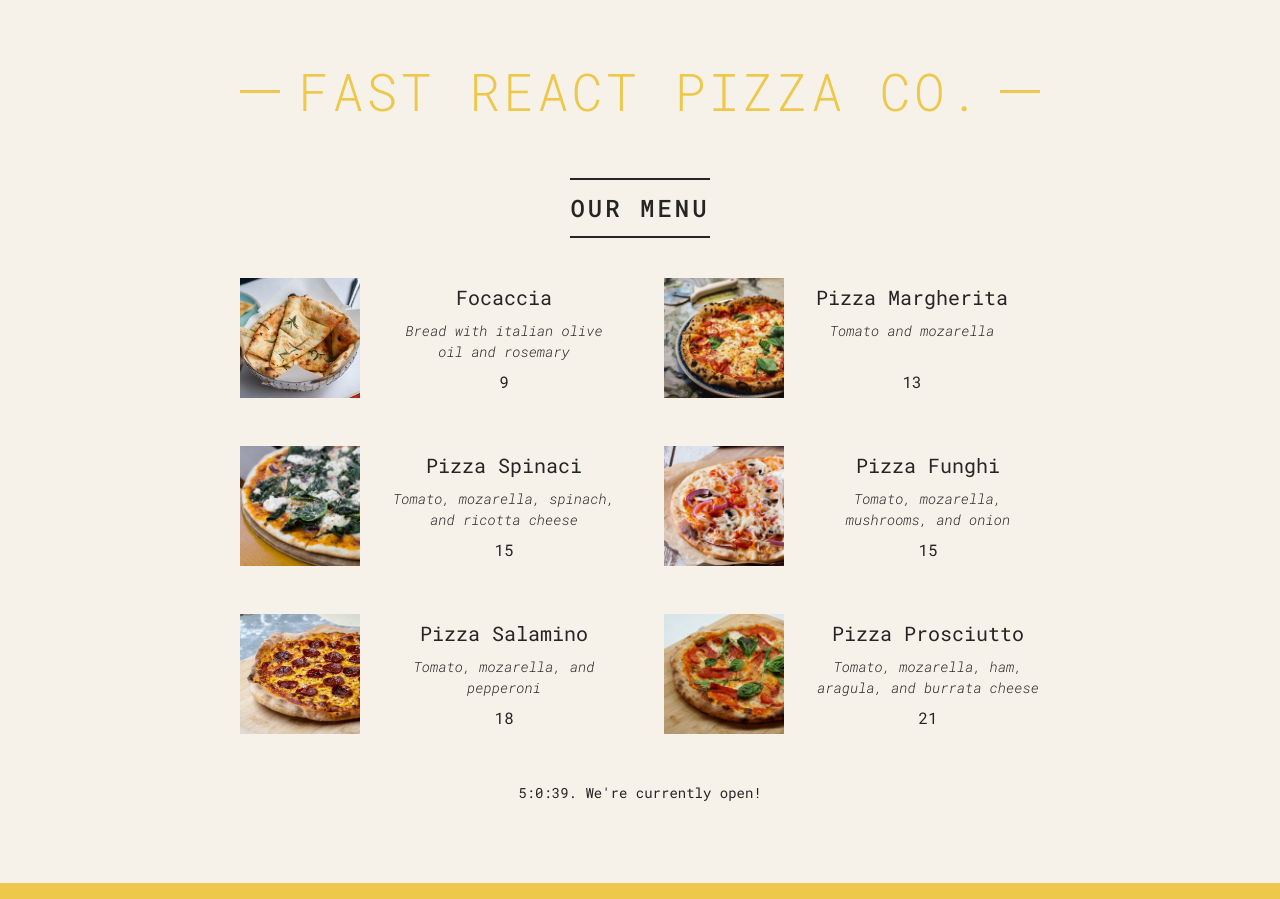
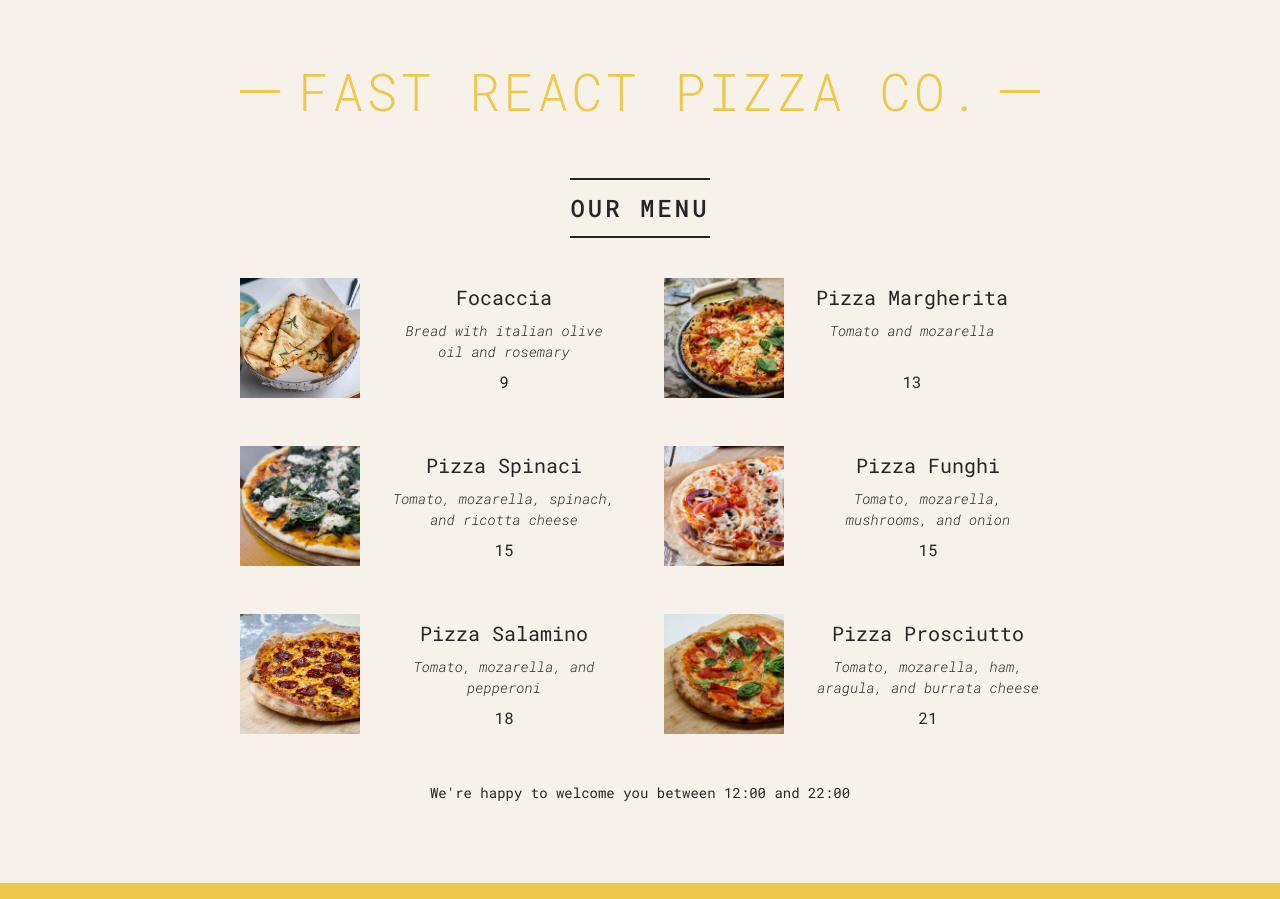
Before and after one commit to JeffDanielle/pizza-menu, a React (Vite) app: page / in a window 1280 px wide. Built offline with nearby package versions, Linux system fonts and the light colour scheme.

Commit message:
48. Conditional Rendering With Ternaries -5min

```diff
--- a/src/components/Footer.jsx
+++ b/src/components/Footer.jsx
@@ -3,18 +3,25 @@ const Footer = () => {
     const hr = time.getHours()
     const min = time.getMinutes()
     const sec = time.getSeconds()
-    const openHr = 8
+    const openHr = 12
     const closeHr = 22
     const timeNow = `${hr}:${min}:${sec}`
     const isOpen = hr >= openHr && hr <= closeHr
 
-    // if (hr >= openHr && hr <= closeHr) {
-    //     alert("We're currently open!")
-    // } else {
-    //     alert("We're currently closed!")
-    // }
     return (
-        <footer className="footer">{timeNow}. We're currently open!</footer>
+        <footer className="footer">
+            {isOpen ? (
+                <div className="order">
+                    <p>
+                        We're open until {closeHr}:00. Come Visit us or order online.
+                    </p>
+                    <button className="btn">Order Now!</button>
+                </div>
+            ) : (
+                <p>We're happy to welcome you between {openHr}:00 and {closeHr}:00</p>
+            )
+            }
+        </footer>
     );
 }
 
--- a/src/components/PizzaData.jsx
+++ b/src/components/PizzaData.jsx
@@ -17,9 +17,12 @@ const pizzaRender = () => {
     return (
         <main className="menu">
             <h2>Our Menu</h2>
-            <ul className="pizzas">
-                {listOfPizza}
-            </ul>
+
+            {pizzaData.length > 0 ? (
+                <ul className="pizzas">
+                    {listOfPizza}
+                </ul>) : "We're still working on our menu!. Please come back later :)"
+            }
         </main>
     );
 }
```
